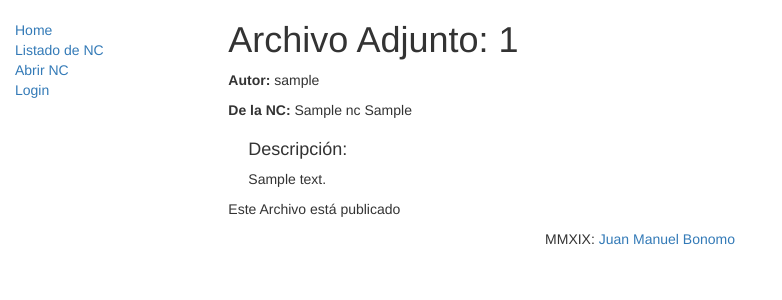
After one commit to jbonomo1982/NoConformidad, a Django app: page /Archivo/1/ in a window 1280 px wide. The commit adds this page. Shown: the top 300 px of the page, without its empty margins (0-782 px from the left). Run offline with Django 3.2, Linux system fonts and the light colour scheme; tables that the repository leaves empty hold one stand-in row (values such as "Sample post"); some libraries are stand-ins or nearby versions.

Commit message:
agregado de archivos adjuntos

```diff
--- a/moduloNC/models.py
+++ b/moduloNC/models.py
@@ -111,8 +111,8 @@ class VerificaAC(models.Model):
         return 'Verificacion de NC: {0}, AC: {1}'.format(self.nc,self.ac)
 
 class Archivo(models.Model):
-    autor = models.ForeignKey('auth.User', on_delete=models.CASCADE)
-    nc = models.ForeignKey(NC, on_delete=models.CASCADE)
+    autor = models.ForeignKey('auth.User', on_delete=models.CASCADE, default=None)
+    nc = models.ForeignKey(NC, on_delete=models.CASCADE,default=None)
     created_date = models.DateTimeField(
             default=timezone.now)
     document = models.FileField(upload_to='documentos/')
--- /dev/null
+++ b/moduloNC/templates/moduloNC/archivo_detail.html
@@ -0,0 +1,31 @@
+{% extends "moduloNC/base.html" %}
+
+{% block content %}
+  <h1>Archivo Adjunto: {{ archivo.pk }}</h1>
+
+  <p><strong>Autor:</strong> {{ archivo.autor }}</p>
+  <p><strong>De la NC:</strong> {{ archivo.nc }}</p>
+  <div style="margin-left:20px;margin-top:20px">
+    <h4>Descripción:</h4>
+    <p> {{ archivo.descr }}</p>
+  </div>
+
+  {% if archivo.publicado%}
+    <p>Este Archivo  está publicado</p>
+
+  {% else %}
+    <p>Este Archivo no está publicado.</p>
+  {% endif %}
+
+
+
+
+
+  {% for group in user.groups.all %}
+    {% if group.name == 'Editor_Responsable' %}
+    <br>
+    <a href="{% url 'Archivo-publicar' pk=archivo.pk %}">Publicar este Archivo</a>
+    {% endif %}
+  {% endfor %}
+
+{% endblock %}
--- a/moduloNC/templates/moduloNC/nc_detail.html
+++ b/moduloNC/templates/moduloNC/nc_detail.html
@@ -23,8 +23,9 @@
       <li><a href="{% url 'accionInm_por_NC'%}?NC={{ nc.pk }}">acciones inmediatas (Ver crear y editar) </a></li>
 
       <li><a href="{% url 'analisiscausa_por_NC'%}?NC={{ nc.pk }}">análisis de causa (Ver crear y editar) </a></li>
-      <li><a href="{% url 'accioncorrectiva_por_NC'%}?NC={{ nc.pk }}">acción correctiva (Ver crear editar / Verificar) </a></li>
-      <li>archivos adjuntos</li>
+
+      <li><a href="{% url 'archivo_por_NC'%}?NC={{ nc.pk }}">archivos adjuntos a la NC (Ver y agregar) </a></li>
+
     </ul>
     {% endif %}
 
--- a/moduloNC/urls.py
+++ b/moduloNC/urls.py
@@ -27,5 +27,10 @@ urlpatterns = [
     path('Verificacion_por_AC', views.verificacionAC_por_AC, name='verificacion_por_AC'),
     path('Verificacion_publicar/<int:pk>/',views.verificacion_publicar,name='Verificacion-publicar'),
     path('Verificacion_edit/<int:pk>/',views.verificacion_edit,name='Verificacion-edit'),
+    path('Archivo/<int:pk>/',views.ArchivoDetailView.as_view(),name='Archivo-detail'),
+    path('nuevaArchivo/<int:pk>/', views.archivo_new, name='nuevaArchivo'),
+    path('Archivo_por_NC', views.archivo_por_NC, name='archivo_por_NC'),
+    path('Archivo_publicar/<int:pk>/',views.Archivo_publicar,name='Archivo-publicar'),
+
 
 ]
--- a/moduloNC/views.py
+++ b/moduloNC/views.py
@@ -1,9 +1,9 @@
 # Create your views here.
 
 from django.shortcuts import render
-from .models import NC, AccionInm, Contribuyente, AnalisisCausa,AccionCorrectiva, VerificaAC
+from .models import NC, AccionInm, Contribuyente, AnalisisCausa,AccionCorrectiva, VerificaAC, Archivo
 from django.views import generic
-from .forms import NCForm, AccionInmForm, AccionInmFormEditor, AnalisisForm, AnalisisFormEditor, AccionCorrectivaForm, AccionCorrectivaFormEditor, VerificaACForm, VerificaACFormEditor
+from .forms import NCForm, AccionInmForm, AccionInmFormEditor, AnalisisForm, AnalisisFormEditor, AccionCorrectivaForm, AccionCorrectivaFormEditor, VerificaACForm, VerificaACFormEditor, ArchivoForm, ArchivoFormEditor
 from django.shortcuts import redirect, get_object_or_404
 from django.http import HttpResponse
 from django.utils import timezone
@@ -423,3 +423,74 @@ def verificacion_edit(request, pk):
     else:
         form = AccionInmForm()
     return render(request, 'moduloNC/nuevaVerificacionAC.html', {'form': form})
+
+
+#Archivo
+
+class ArchivoDetailView(generic.DetailView):
+    model = Archivo
+
+
+def archivo_new(request,pk):
+    nc = NC.objects.get(pk=pk)
+    if request.method == "POST":
+        form = ArchivoForm(request.POST, request.FILES)
+        if form.is_valid():
+            post = form.save(commit=False)
+            post.autor = request.user
+            if nc.autor != post.autor:
+                if Contribuyente.objects.get(nc=nc):
+                    a = Contribuyente.objects.get(nc=nc)
+                    a.contribuyente.add(request.user)
+                    a.save()
+
+            post.nc = nc
+            post.save()
+            return redirect('Archivo-detail', pk=post.pk)
+    else:
+
+        form = ArchivoForm()
+    return render(request, 'moduloNC/nuevaArchivo.html', {'form': form,'nc':nc})
+
+
+
+def archivo_por_NC(request):
+    #detalla la archivos por  NC
+    nc_requerida = request.GET['NC']
+    nc_buscada = NC.objects.get(pk=nc_requerida)
+    ar = Archivo.objects.filter(nc=nc_buscada)
+    return render(request, 'moduloNC/archivo_x_nc.html', {'ar':ar,'nc': nc_requerida})
+
+
+def Archivo_publicar(request, pk):
+    #Solo los usuarios editores pueden publicar.
+    post = get_object_or_404(Archivo, pk=pk)
+    usuario_req = request.user.username
+    grupo = request.user.groups.filter(name='Editor_Responsable').exists()
+    if not grupo:
+        return HttpResponse("Tiene que tener un usuario con perfil de editor. " + str(usuario_req))
+    if request.method == "POST":
+
+        if grupo:
+            formE = ArchivoFormEditor(request.POST,instance=post)
+            if formE.is_valid():
+
+                post2 = formE.save(commit=False)
+
+
+                post2.save()
+                #Si se cambia el estado a publicado, tiene que cambiar todos los
+                #otros ingresos de AI de la misma NC a no publicado.
+                if post2.publicado == True:
+                    print("publicado")
+                    nc = post2.nc
+                    print(nc)
+                    otrasAC = Archivo.objects.filter(nc = nc).exclude(pk=post2.pk)
+                    otrasAC.update(publicado=False)
+
+                return redirect('Archivo-detail', pk=post2.pk)
+
+    else:
+        form = ArchivoForm(instance=post)
+        formE = ArchivoFormEditor(instance=post)
+    return render(request, 'moduloNC/nuevaArchivo.html', {'form': form,'formE':formE})
```
Also changed, not shown: moduloNC/forms.py (+13 -1 lines), moduloNC/templates/moduloNC/archivo_x_nc.html (added, +25 -0 lines), moduloNC/templates/moduloNC/nuevaArchivo.html (added, +20 -0 lines).
